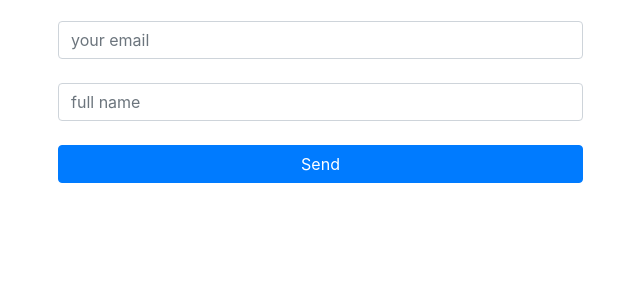
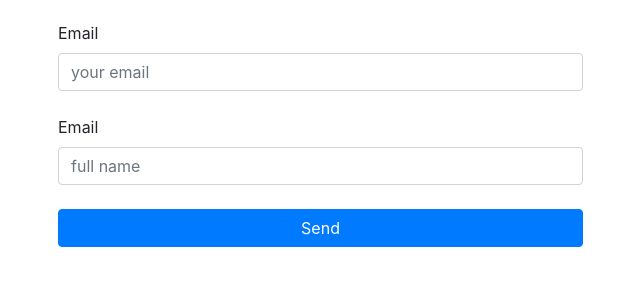
Before and after one commit to assembler-institute/code-review-demo-project, a website: page src/index.html in a window 1280 px wide. Shown: the part 99-384 px from the top of the page, without its empty margins (42-682 px from the left). Drawn offline with nearby package versions, Linux system fonts and the light colour scheme.

Commit message:
feat: add labels for inputs

```diff
--- a/src/index.html
+++ b/src/index.html
@@ -21,13 +21,17 @@
         </div>
         <div class="col">
           <form class="mt-4">
+            <label for="email">Email</label>
             <input
               class="form-control mb-4"
+              id="email"
               type="text"
               placeholder="your email"
             />
+            <label for="fullname">Email</label>
             <input
               class="form-control mb-4"
+              id="fullname"
               type="text"
               placeholder="full name"
             />
```
